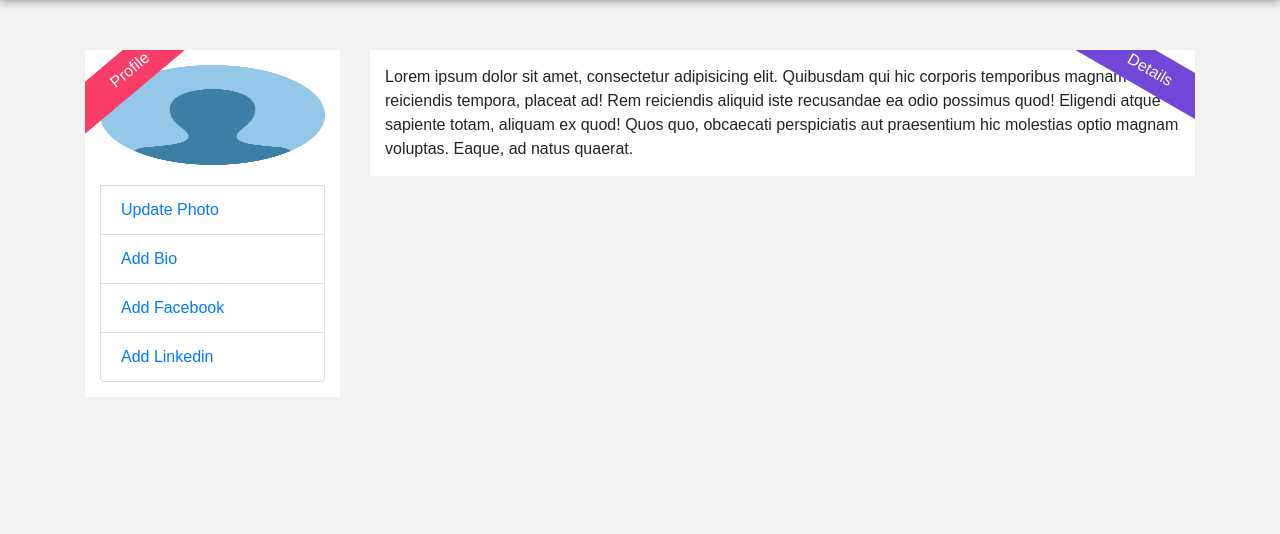
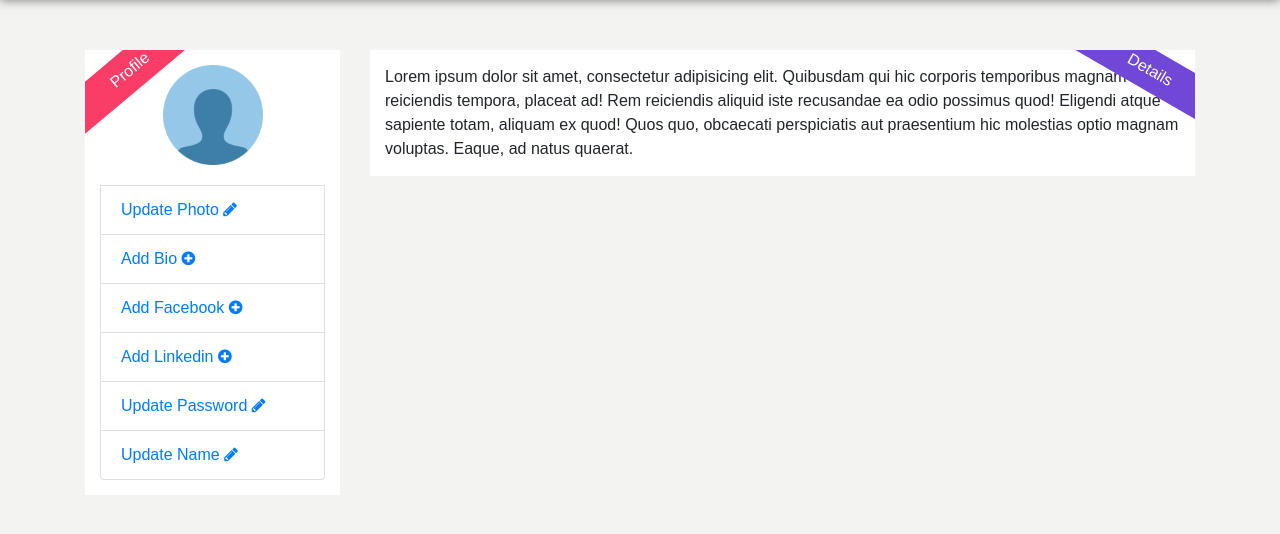
Before and after one commit to shahlakshya1988/ajax_php_signupform, a PHP site: page /profile/index.php in a window 1280 px wide. Shown: the part 56-590 px from the top of the page. Run offline with PHP 8.4, Linux system fonts and the light colour scheme; data comes from the database, SQL or seed files in the repository; both versions use the stored data as it was after the commit.

Commit message:
49. Display Links Part2

```diff
--- a/assets/css/profile.css
+++ b/assets/css/profile.css
@@ -41,10 +41,19 @@
 }
 .user_img{
 	height: 100px;
-	width: 100%;
+	width: 100px;
 	margin:0px auto;
 
 }
 .first-li{
 	margin-top:20px;
 }
+
+.list-group-item:hover a{
+	color:#fff;
+	text-decoration: none;;
+}
+
+.list-group-item:hover{
+	background-color: #7047d7;
+}
--- a/profile/function/func.php
+++ b/profile/function/func.php
@@ -5,28 +5,28 @@ function links(){
 	$query->bindParam(":id",$_SESSION["id"]);
 	$query->execute();
 	$result = $query->fetch(PDO::FETCH_OBJ);
-	//var_dump($result);
-	if(empty($result->image)){
+	// var_dump($result);
+	if(empty(trim($result->image))){
 		$photo = "<img src='./img/no_img.png' class='user_img'/>";
-		$photo_link = "<a href=''>Update Photo</a>";
+		$photo_link = "<a href=''>Update Photo <i class='fa fa-pencil'></i></a>";
 	}else{
 		$photo = "<img src='./img/{$result->image}' class='user_img'>";
-		$photo_link = "<a href=''>Update Photo</a>";
+		$photo_link = "<a href=''>Update Photo <i class='fa fa-pencil'></i></a>";
 	}
-	if(empty($result->bio)){
-		$bio = "<a href=''>Add Bio</a>";
+	if(empty(trim($result->bio))){
+		$bio = "<a href=''>Add Bio <i class='fa fa-plus-circle'></i></a>";
 	}else{
-		$bio = "<a href=''>Update Bio</a>";
+		$bio = "<a href=''>Update Bio <i class='fa fa-pencil'></i></a>";
 	}
-	if(empty($result->facebook)){
-		$facebook = "<a href=''>Add Facebook</a>";
+	if(empty(trim($result->facebook))){
+		$facebook = "<a href=''>Add Facebook <i class='fa fa-plus-circle'></i></a>";
 	}else{
-		$facebook = "<a href=''>Update Facebook</a>";
+		$facebook = "<a href=''>Update Facebook <i class='fa fa-pencil'></i></a>";
 	}
-	if(empty($result->linkedin)){
-		$linkedin = "<a href=''>Add Linkedin</a>";
+	if(empty(trim($result->linkedin))){
+		$linkedin = "<a href=''>Add Linkedin <i class='fa fa-plus-circle'></i></a>";
 	}else{
-		$linkedin = "<a href=''>Update Linkedin</a>";
+		$linkedin = "<a href=''>Update Linkedin <i class='fa fa-pencil'></i></a>";
 	}
 	echo "<ul class='list-group'>
 		$photo
@@ -34,6 +34,8 @@ function links(){
 		<li class='list-group-item'>$bio</li>
 		<li class='list-group-item'>$facebook</li>
 		<li class='list-group-item'>$linkedin</li>
+		<li class='list-group-item'><a href=''>Update Password <i class='fa fa-pencil'></i> </a></li>
+		<li class='list-group-item'><a href=''>Update Name <i class='fa fa-pencil'></i> </a></li>
 	</ul>";
 	//echo "<br>Links Area Goes here<br>";
 }
```
Also changed, not shown: database/ajax_php_signupform.sql (+8 -6 lines).
